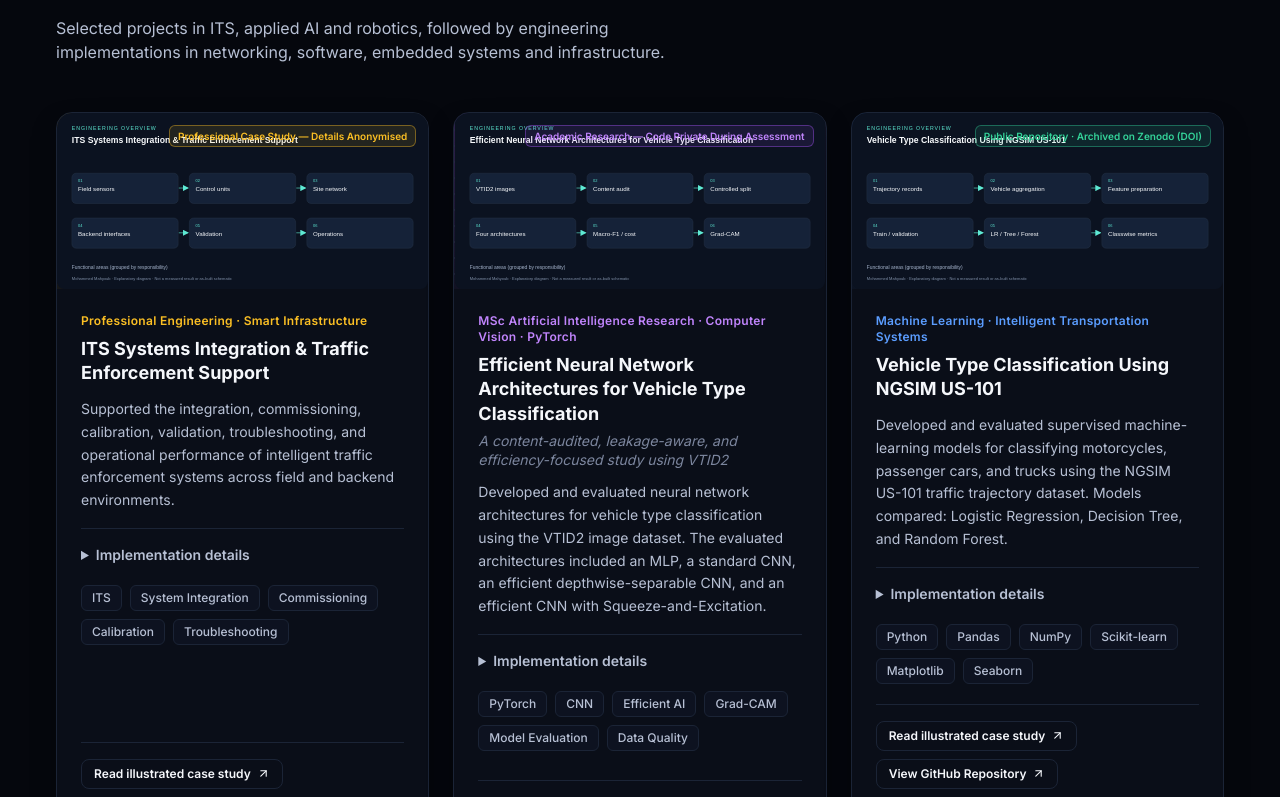
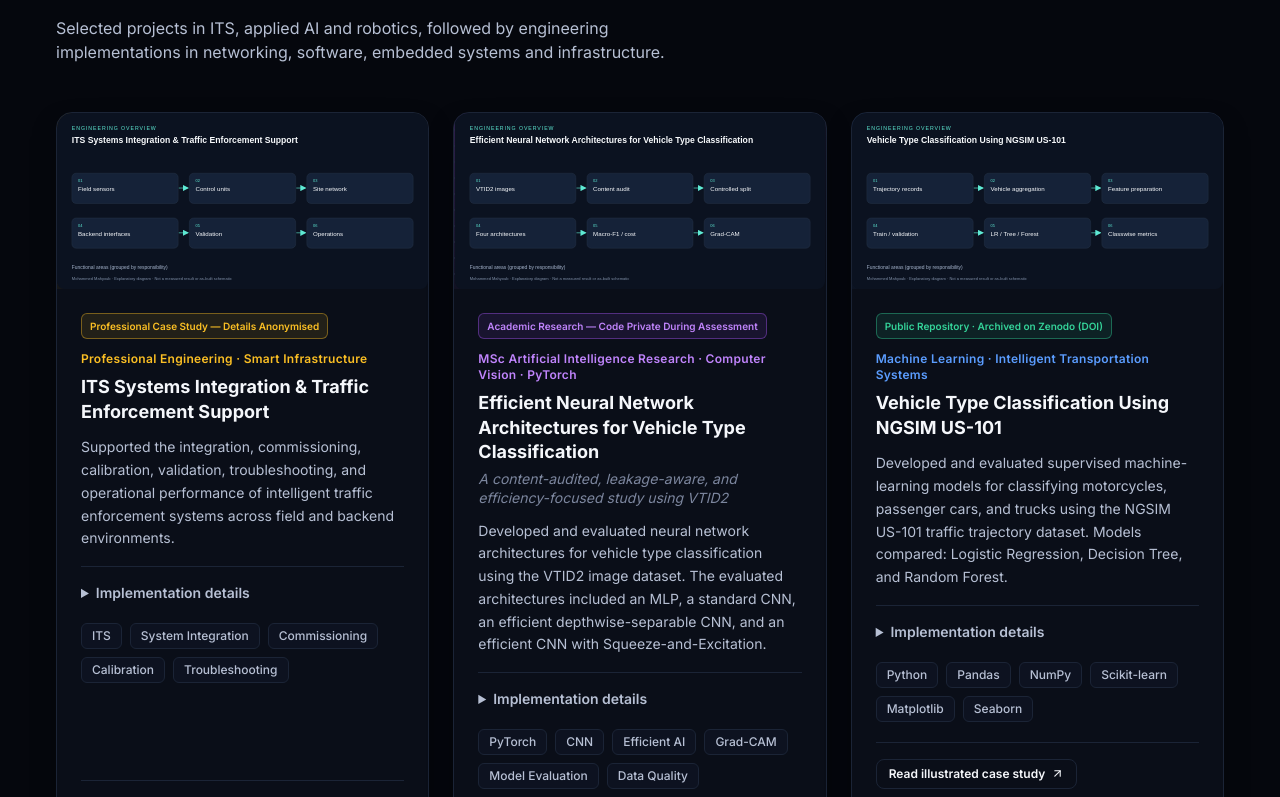
Before and after one commit to Mahyoub88/Mahyoub88.github.io, a React (Vite) app: page / in a window 1280 px wide. Shown: the part 3583-4380 px from the top of the page. Built offline with nearby package versions, Linux system fonts and the light colour scheme.

Commit message:
docs: add illustrated engineering guides and source galleries

```diff
--- a/src/components/ProjectCard.tsx
+++ b/src/components/ProjectCard.tsx
@@ -56,16 +56,16 @@ export function ProjectCard({ project }: { project: Project }) {
         ) : <span className={`relative text-4xl font-black tracking-tight opacity-20 ${accent.text}`}>
           {project.category.slice(0, 2).toUpperCase()}
         </span>}
+      </div>
+
+      <div className="flex flex-1 flex-col p-6">
         {project.status && (
           <span
-            className={`absolute right-3 top-3 rounded-md border px-2 py-1 text-[10px] font-semibold leading-tight ${statusStyles[project.status.kind]}`}
+            className={`mb-3 max-w-full self-start rounded-md border px-2 py-1 text-[10px] font-semibold leading-relaxed break-words ${statusStyles[project.status.kind]}`}
           >
             {project.status.label}
           </span>
         )}
-      </div>
-
-      <div className="flex flex-1 flex-col p-6">
         <div className="mb-2 flex items-start justify-between gap-3">
           <span className={`text-xs font-semibold tracking-wide ${accent.text}`}>
             {project.category}
```
